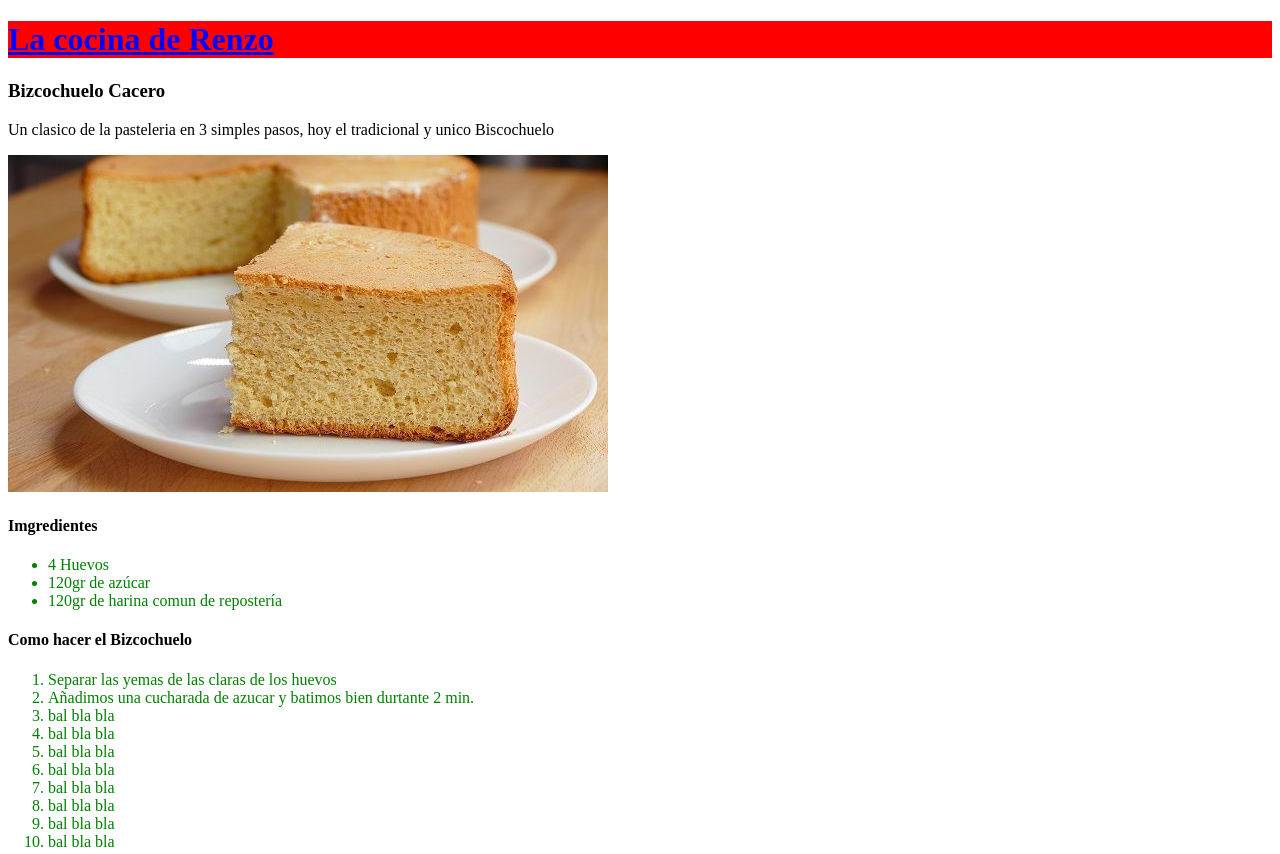
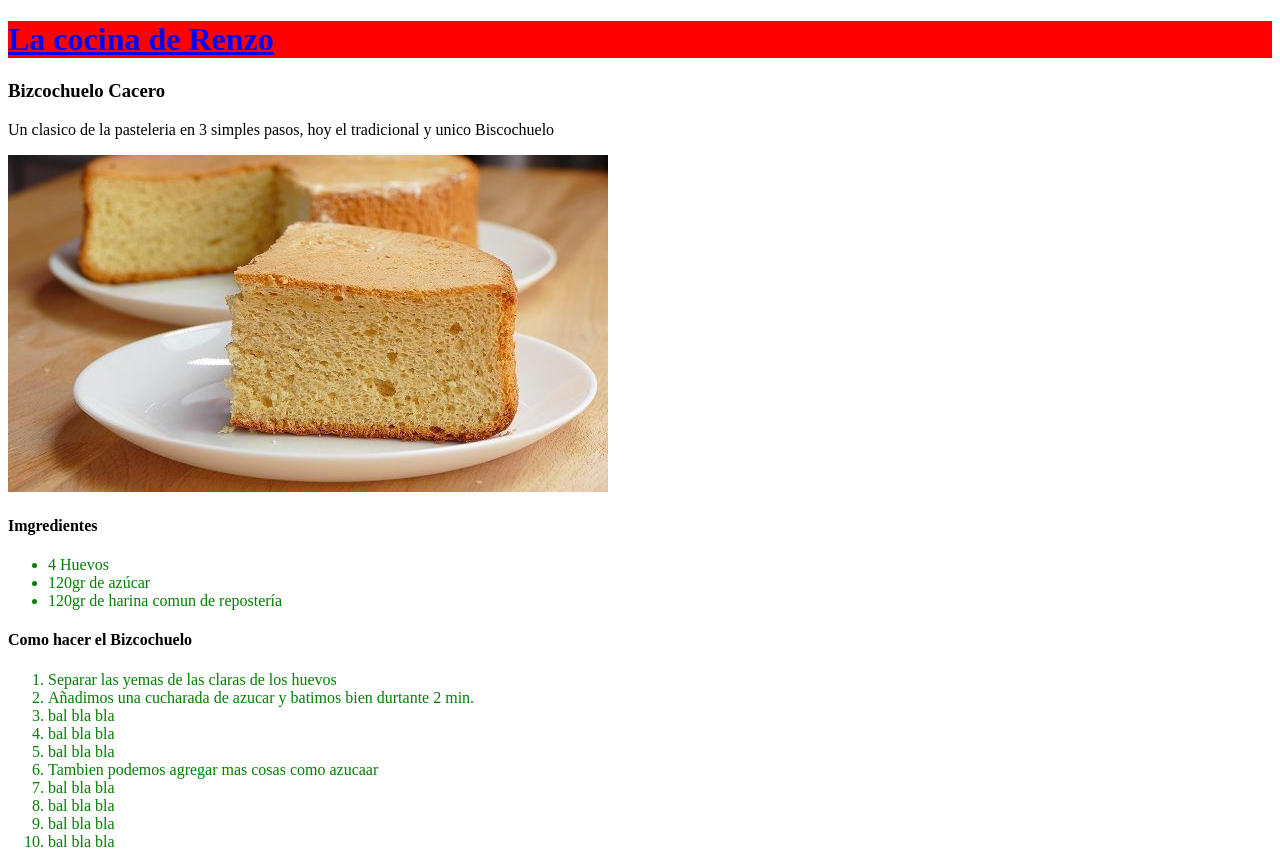
Before and after one commit to Dipierri/Codo-A-Codo, a plain HTML site: page index.html in a window 1280 px wide. Shown: the top 854 px of the page. Drawn offline with Linux system fonts and the light colour scheme.

```diff
--- a/index.html
+++ b/index.html
@@ -33,7 +33,7 @@
             <li>bal bla bla</li>
             <li>bal bla bla</li>
             <li>bal bla bla</li>
-            <li>bal bla bla</li>
+            <li>Tambien podemos agregar mas cosas como azucaar</li>
             <li>bal bla bla</li>
             <li>bal bla bla</li>
             <li>bal bla bla</li>
```
Also changed, not shown: pizza.html (+1 -1 lines).
